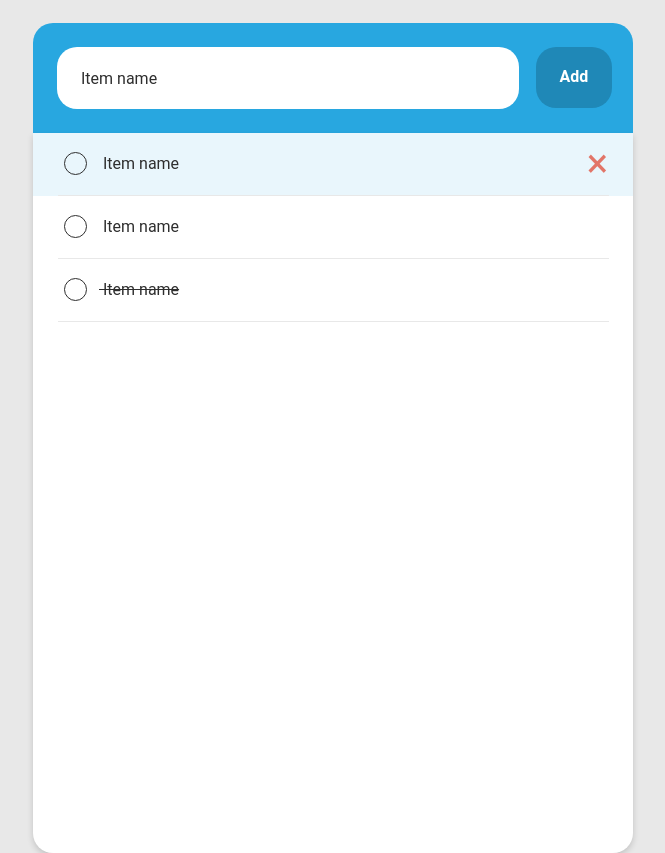
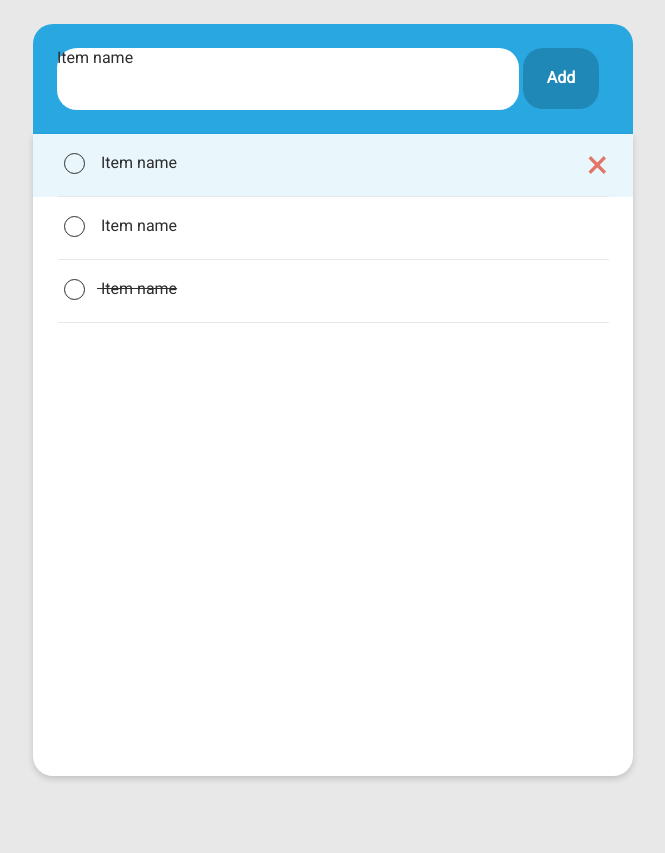
Before and after one commit to Cesniux/to-do-app, a plain HTML site: page index.html in a window 1280 px wide. Shown: the whole page, without its empty margins (307-972 px from the left). After the commit the page ends 800 px from the top, so only its background shows below. Drawn offline with Linux system fonts and the light colour scheme.

Commit message:
Redoing after Rokas – display flex parent

```diff
--- a/index.html
+++ b/index.html
@@ -9,7 +9,7 @@
   <body>
     <div class="app">
       <!--Elements in the top part of the app-->
-      <header class="top">
+      <header class="header">
         <div class="input-window">
           <div class="input-text"><span>Item name</span>
           </div>
--- a/style.css
+++ b/style.css
@@ -1,19 +1,29 @@
+@import url('https://fonts.googleapis.com/css2?family=Roboto&display=swap');
+
 * {
-  font-family: Roboto;
+  font-family: Roboto, sans-serif;
+  box-sizing: border-box; /* box model */
   color: #2E2E2E;
+  margin: 0;
 }
 
 body {
   background-color: #E8E8E8;
 }
-
+.app {
+  display: flex;
+  flex-direction: column;
+  margin: 0 auto;
+  width: 600px;
+  min-height: 400px;
+  height: 100vh;
+  padding: 24px 0;
+}
 /* The top part of the app (in blue) */
-.top {
-  margin: auto;
+.header {
   position: relative;
-  top: 15px;
-  width: 600px;
-  height: 110px;
+  padding: 24px;
+  flex-grow: 0;
   background-color: #28A7E0;
   border-radius: 20px 20px 0px 0px;
 }
@@ -22,8 +32,6 @@ body {
 .input-window {
   display: inline-block;
   position: relative;
-  left: 24px;
-  top: 24px;
   width: 462px;
   height: 62px;
   background-color: #FFFFFF;
@@ -32,8 +40,6 @@ body {
 
 .input-text {
   position: relative;
-  top: 22px;
-  left: 24px;
   width: 100px;
   color: #2E2E2E;
 }
@@ -42,8 +48,6 @@ body {
 .add {
   display: inline-block;
   position: relative;
-  top: 24px;
-  left: 37px;
   width: 76px;
   height: 61px;
   background-color: #1F88B7;
@@ -61,13 +65,11 @@ body {
 
 /*Styling the list grid */
 .bottom {
-  margin: 0 auto;
+  flex-grow: 1;
   position: relative;
-  top: 15px;
   display: grid;
   grid-template-rows: repeat(3, 63px);
-  width: 600px;
-  height: 720px;
+  width: 100%;
   box-shadow: 0px 3px 6px #00000029;
   background-color: #FFFFFF;
   border-radius: 0px 0px 20px 20px;
@@ -111,7 +113,7 @@ body {
 /* Hiding the default input box */
 .box input {
   position: absolute;
-  opacity: 0%;
+  opacity: 0;
   cursor: pointer;
   height: 0;
   width: 0;
@@ -126,7 +128,7 @@ body {
   width: 21px;
   top: 6px;
   left: 0;
-  border-radius: 100%;
+  border-radius: 50%;
   border: 1px solid #2E2E2E;
 }
 
```
